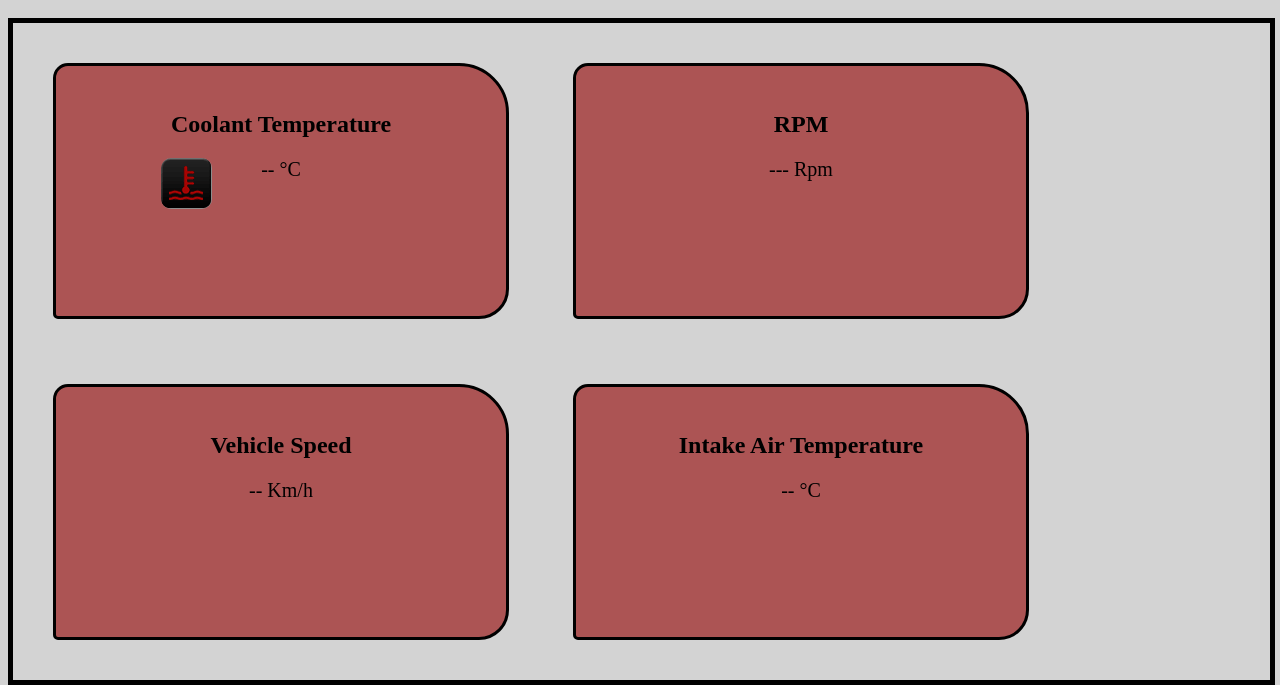
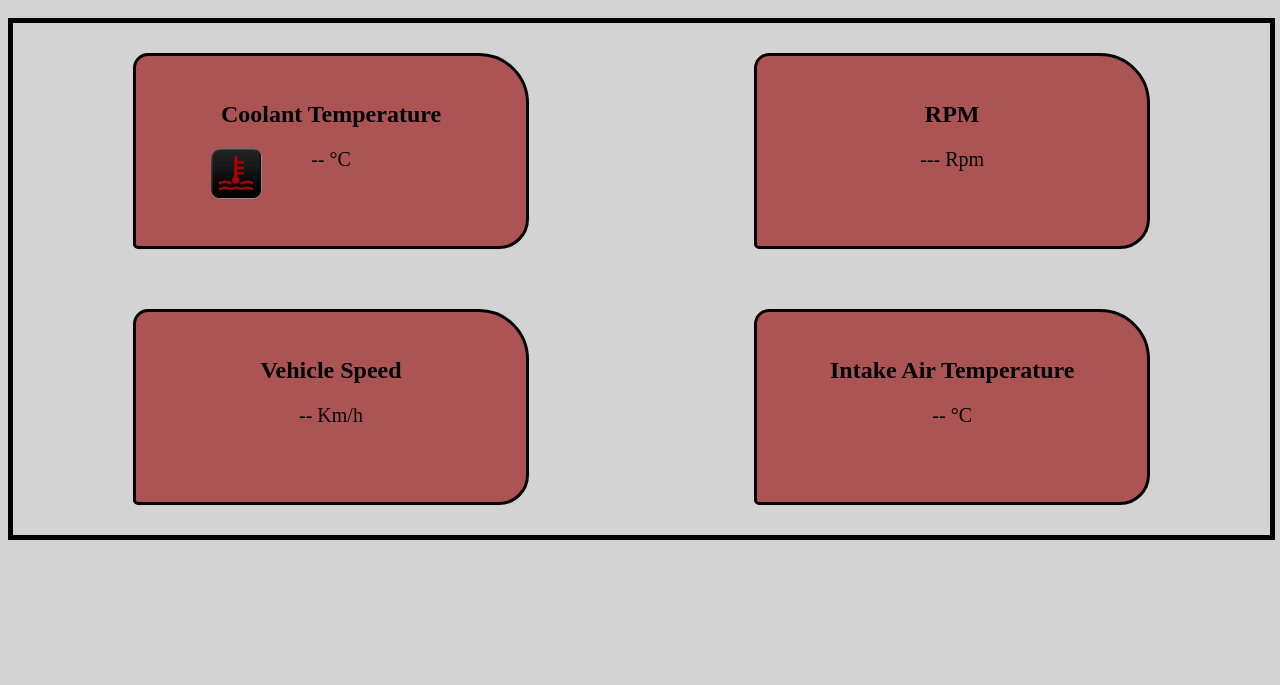
Before and after one commit to rubemmoura/if747-RedesAutomotivas, a plain HTML site: page Web/redesAutomotivas.html in a window 1280 px wide. Shown: the part 135-820 px from the top of the page. Drawn offline with nearby package versions, Linux system fonts and the light colour scheme; a web font is replaced by a local one.

Commit message:
Ajuste de layout

```diff
--- a/Web/redesAutomotivas.css
+++ b/Web/redesAutomotivas.css
@@ -67,7 +67,7 @@ h1{
     z-index: 1;
 
     width:1010px;
-    height: 45px;
+    height: 42px;
     margin-top:0px;
     margin-left:332px;
     padding-top: 25px;
@@ -133,20 +133,28 @@ img{
 
 #bor1{
     display: block;
-    margin: 10px 10px 5px 10px;
+    margin: 0px 90px 0px 90px;
 }
 
 #bor2{
     display: block;
-    margin: 5px 10px 10px 10px;
+    margin: 0px 90px 0px 90px;
+}
+
+#rpm{
+	float: right;
+}
+
+#intakeAirTemp{
+	float: right;
 }
 
 .border{
     border-radius: 15px 50px 30px 5px;
     background: #93000099;
     padding: 25px;
-    width: 400px;
-    height: 200px;
+    width: 340px;
+    height: 140px;
     display: inline-block;
     position: relative;
     margin: 30px;
--- a/Web/redesAutomotivas.html
+++ b/Web/redesAutomotivas.html
@@ -4,7 +4,7 @@
 	 	<meta http-equiv="Content-Type" content="text/html;charset=utf-8" />
 		<link rel="stylesheet" type="text/css" href="redesAutomotivas.css">
 		<link rel="stylesheet" href="font/font.css">
-		<link rel="icon" type="image/jpg" href="images/icone.jpg" />
+		<link rel="icon" type="image/jpg" href="images/car.png" />
 		<title>Redes Automotivas</title>
 	</head>
 	<body>
@@ -23,23 +23,23 @@
 
 		<section>
 			<div id="bor1">
-				<div class="border">
+				<div id="coolanteTemp" class="border">
 					<h2>Coolant Temperature</h2>
 					<img id="myImage" src="images/temp1_off.png">
 					<span id="fileDisplayCT" class="numbersValues">-- °C</span>
 				</div>
-				<div class="border">
+				<div id="rpm" class="border">
 					<h2>RPM</h2>
 					<span id="fileDisplayRPM" class="numbersValues">--- Rpm<span>
 				</div>
 			</div>
 
 			<div id="bor2">
-				<div class="border">
+				<div id="vehicleSpeed" class="border">
 					<h2>Vehicle Speed</h2>
 					<span id="fileDisplayVS" class="numbersValues">-- Km/h<span>
 				</div>
-				<div class="border">
+				<div id="intakeAirTemp" class="border">
 					<h2>Intake Air Temperature</h2>
 					<span id="fileDisplayITA" class="numbersValues">-- °C<span>
 				</div>
```
Also changed, not shown: Web/images/car.png (added), Web/images/car_icon.png (added).
